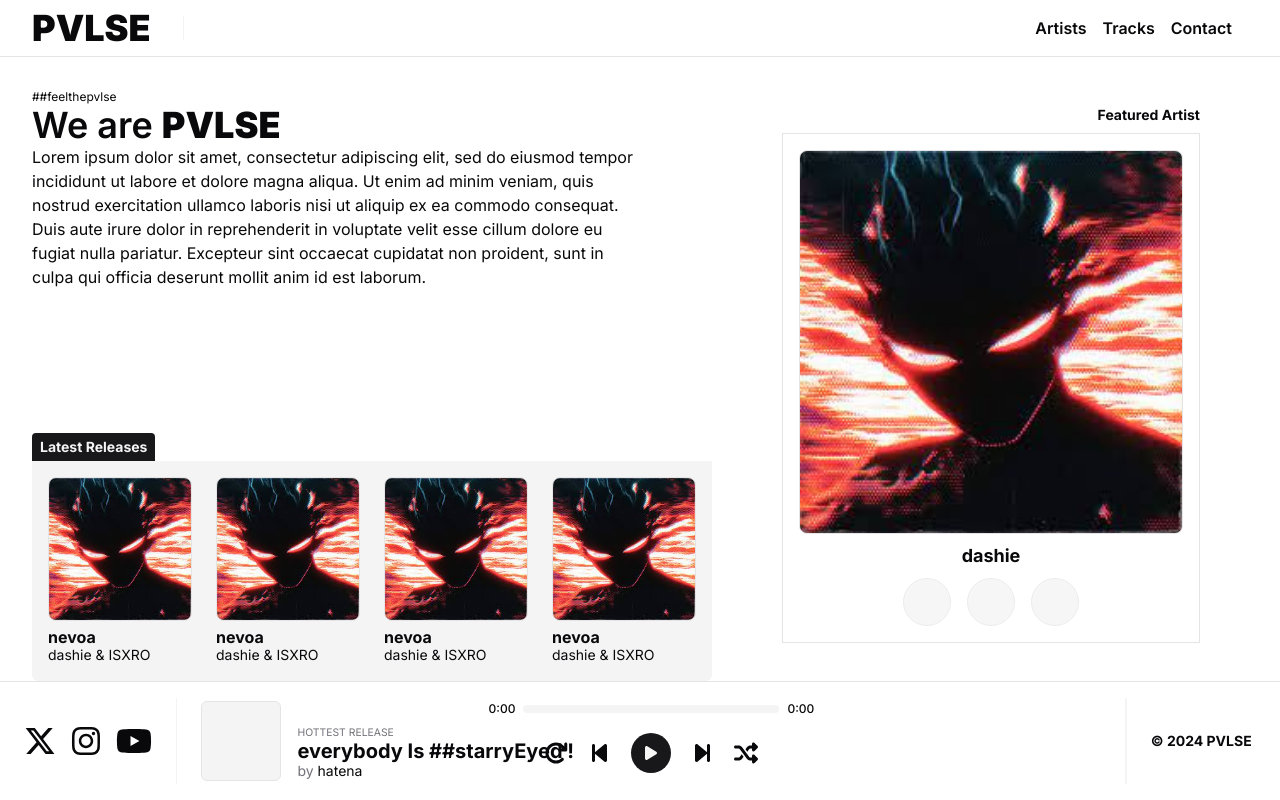
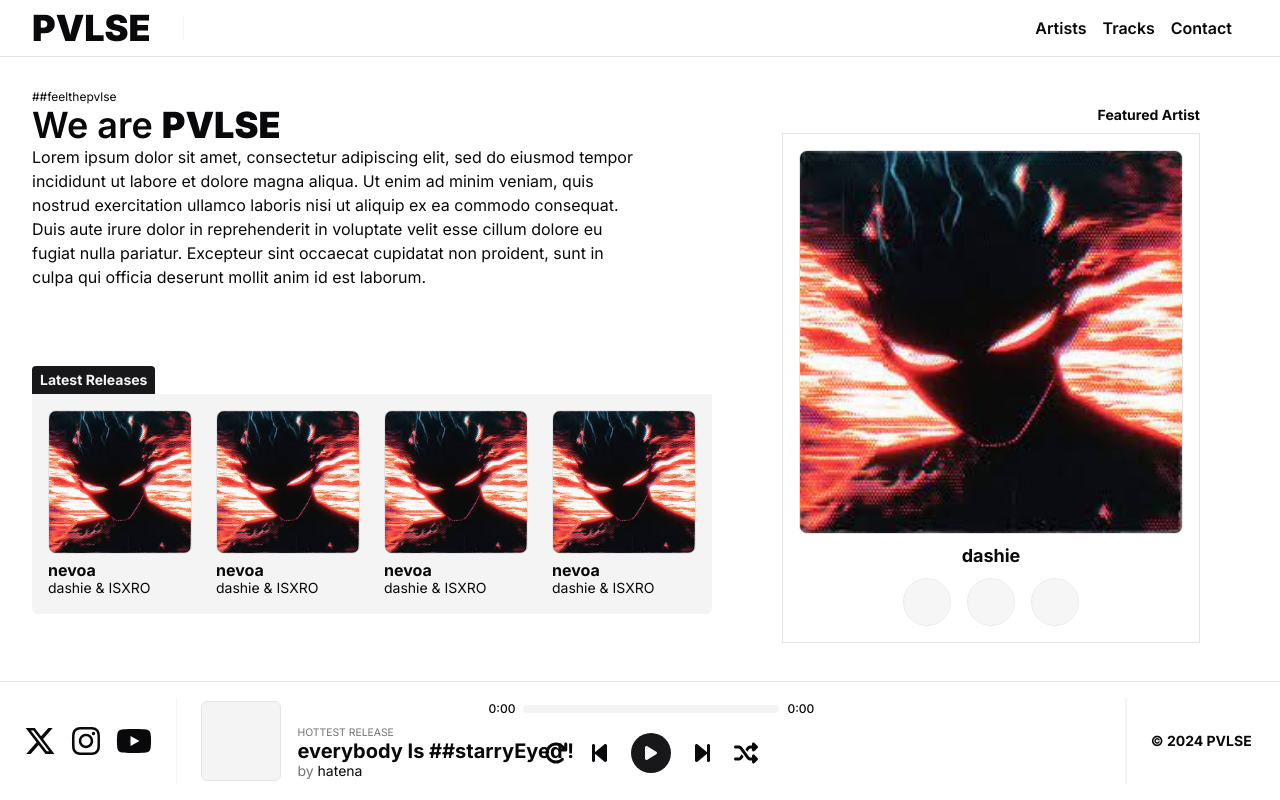
Before and after one commit to infuriating/pvlse-records, a Next.js app: page / in a window 1280 px wide. Built offline with nearby package versions, Linux system fonts and the light colour scheme.

Commit message:
Update LatestReleases component styling

```diff
--- a/src/app/(pages)/(home)/components/content/latest-releases/LatestReleases.tsx
+++ b/src/app/(pages)/(home)/components/content/latest-releases/LatestReleases.tsx
@@ -4,7 +4,7 @@ import Track from "./Track";
 
 export default function LatestReleases() {
   return (
-    <div className="pt-8 lg:pt-16">
+    <div className="pt-8 md:pt-4">
       <p className="text-sm rounded-t-sm px-2 py-1 font-bold bg-primary w-max text-secondary">
         Latest Releases
       </p>
```
